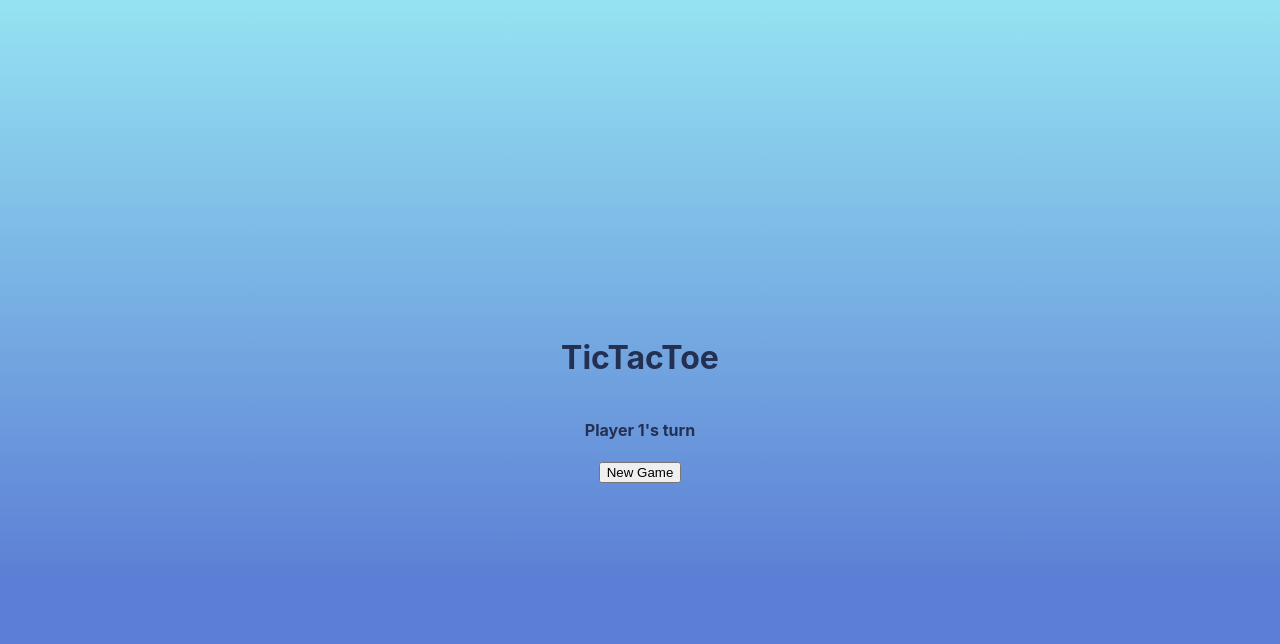
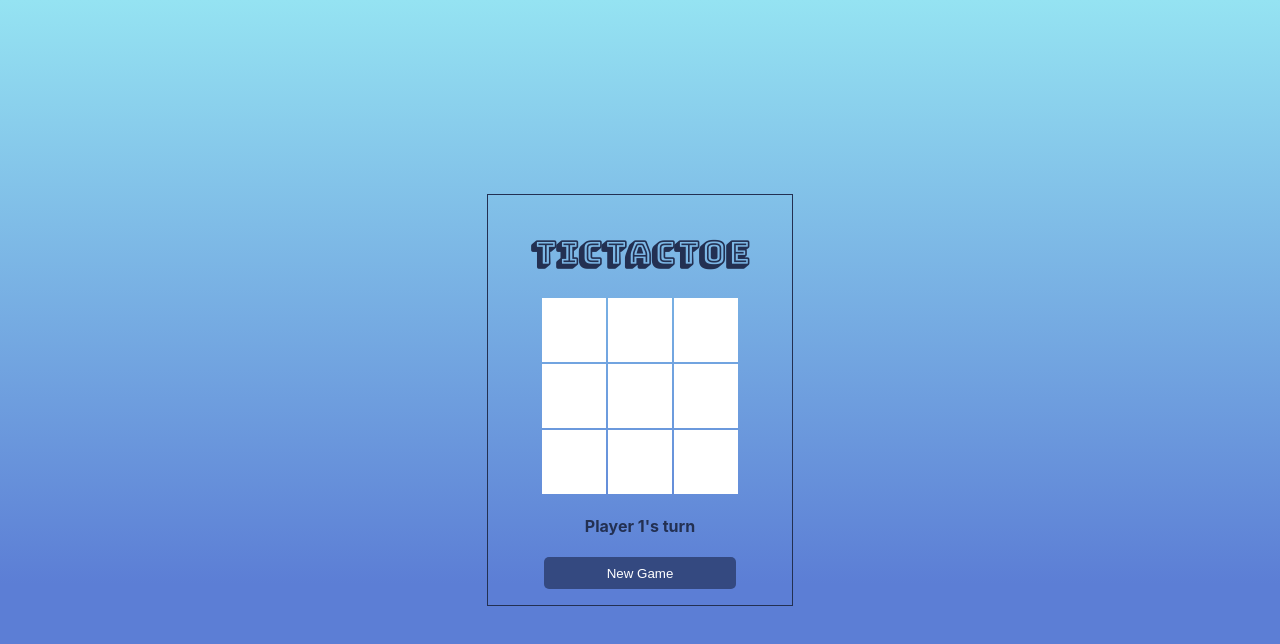
Before and after one commit to ed-halliwell/tictactoe-ts, a React (Create React App) app: page / in a window 1280 px wide. Shown: the top 644 px of the page. Built offline with nearby package versions, Linux system fonts and the light colour scheme.

Commit message:
Rendering correct, need to fix board generation

```diff
--- a/src/App.tsx
+++ b/src/App.tsx
@@ -1,4 +1,4 @@
-import Board from "./Board";
+import Board from "./components/Board";
 import "./styles/App.css";
 
 function App(): JSX.Element {
--- a/src/Board.tsx
+++ /dev/null
@@ -1,30 +0,0 @@
-import { useState } from "react";
-import BoardText from "./BoardText";
-
-function Board(): JSX.Element {
-  const [player1Turn, setPlayer1Turn] = useState<boolean>(true);
-  const [noughtsWin, setNoughtsWin] = useState<boolean>(false);
-  const [crossesWin, setCrossesWin] = useState<boolean>(false);
-
-  const handleResetBoard = () => {
-    console.log("Click to reset board");
-  };
-  return (
-    <div className="Board-container">
-      <h1 className="Board-header">TicTacToe</h1>
-      <div>
-        <table className="Board">{/* <tbody>{tblBoard}</tbody> */}</table>
-      </div>
-      <BoardText
-        player1Turn={player1Turn}
-        noughtsWin={noughtsWin}
-        crossesWin={crossesWin}
-      />
-      <button className="Board-reset" onClick={handleResetBoard}>
-        New Game
-      </button>
-    </div>
-  );
-}
-
-export default Board;
--- /dev/null
+++ b/src/components/Board.tsx
@@ -0,0 +1,89 @@
+import { useState } from "react";
+import BoardText from "./BoardText";
+import Square from "./Square";
+import { checkCrossesWin, checkNoughtsWin } from "../utils/winConditions";
+import "../styles/Board.css";
+
+export default function Board(): JSX.Element {
+  const [player1Turn, setPlayer1Turn] = useState<boolean>(true);
+  const [noughtsWin, setNoughtsWin] = useState<boolean>(false);
+  const [crossesWin, setCrossesWin] = useState<boolean>(false);
+  const [board, setBoard] = useState<any>([]);
+
+  const createBoard = () => {
+    const board = [];
+    for (let y = 0; y < 3; y++) {
+      const row = [];
+      for (let x = 0; x < 3; x++) {
+        row.push(1);
+      }
+      board.push(row);
+    }
+    return board;
+  };
+  createBoard();
+
+  const handleResetBoard = () => {
+    setPlayer1Turn(true);
+    setNoughtsWin(false);
+    setCrossesWin(false);
+    setBoard([]);
+  };
+
+  const takeTurn = (coord: string) => {
+    const [y, x]: number[] = coord.split("-").map(Number);
+
+    function updateSquare(y: number, x: number): void {
+      if (player1Turn) {
+        board[y][x] = 2;
+      } else {
+        board[y][x] = 3;
+      }
+    }
+    updateSquare(y, x);
+
+    setPlayer1Turn(!player1Turn);
+    setNoughtsWin(checkNoughtsWin(board));
+    setCrossesWin(checkCrossesWin(board));
+    setBoard(board);
+  };
+
+  const renderBoard = () => {
+    const tblBoard: any[] = [];
+    for (let y = 0; y < 3; y++) {
+      const row = [];
+      for (let x = 0; x < 3; x++) {
+        const coord = `${y}-${x}`;
+        row.push(
+          <Square
+            squareVal={1}
+            key={coord}
+            takeTurn={() => takeTurn(coord)}
+            disabled={1 !== 1}
+          />
+        );
+      }
+      tblBoard.push(<tr key={y}>{row}</tr>);
+    }
+    return tblBoard;
+  };
+
+  return (
+    <div className="Board-container">
+      <h1 className="Board-header">TicTacToe</h1>
+      <div>
+        <table className="Board">
+          <tbody>{renderBoard()}</tbody>
+        </table>
+      </div>
+      <BoardText
+        player1Turn={player1Turn}
+        noughtsWin={noughtsWin}
+        crossesWin={crossesWin}
+      />
+      <button className="Board-reset" onClick={handleResetBoard}>
+        New Game
+      </button>
+    </div>
+  );
+}
--- /dev/null
+++ b/src/components/Square.tsx
@@ -0,0 +1,23 @@
+import "../styles/Square.css";
+
+interface Props {
+  squareVal: number;
+  takeTurn: (coord: any) => void;
+  disabled: boolean;
+}
+
+export default function Square(props: Props): JSX.Element {
+  const squareState = ["", "far fa-circle", "fas fa-times"];
+  const classes = `${squareState[props.squareVal - 1]}`;
+  return (
+    <td>
+      <button
+        className="Square"
+        onClick={(evt) => props.takeTurn(evt)}
+        disabled={props.disabled}
+      >
+        <i className={classes} />
+      </button>
+    </td>
+  );
+}
--- /dev/null
+++ b/src/styles/Board.css
@@ -0,0 +1,43 @@
+@import url("https://fonts.googleapis.com/css2?family=Bungee+Shade&display=swap");
+.Board {
+  margin: 0 auto;
+  border-spacing: 0;
+  border-collapse: collapse;
+  padding: 0;
+  display: flex;
+  width: 15rem;
+}
+
+.Board-header {
+  font-family: "Bungee Shade", cursive;
+  width: 100%;
+}
+
+table {
+  justify-content: center;
+  align-items: center;
+}
+tbody,
+th,
+td {
+  border: none;
+}
+
+.Board-container {
+  border: 1px solid rgb(35, 48, 82);
+  padding: 1rem 2rem;
+}
+
+.Board-reset {
+  outline: none;
+  border: 0;
+  width: 80%;
+  height: 2rem;
+  background-color: rgb(52, 73, 128);
+  border-radius: 5px;
+  color: white;
+}
+
+.Board-turntext {
+  margin: 1rem;
+}
--- /dev/null
+++ b/src/styles/Square.css
@@ -0,0 +1,18 @@
+.Square {
+  height: 4rem;
+  width: 4rem;
+  font-size: 3rem;
+  line-height: 4rem;
+  background-color: white;
+  display: inline-block;
+  padding: 0;
+  display: flex;
+  justify-content: center;
+  align-items: center;
+  border: none;
+  color: rgb(52, 73, 128);
+}
+
+.fa-circle {
+  font-size: 2.5rem;
+}
--- /dev/null
+++ b/src/utils/winConditions.tsx
@@ -0,0 +1,33 @@
+export function checkNoughtsWin(board: any) {
+  if (
+    (board[0][0] === 2 && board[0][1] === 2 && board[0][2] === 2) ||
+    (board[1][0] === 2 && board[1][1] === 2 && board[1][2] === 2) ||
+    (board[2][0] === 2 && board[2][1] === 2 && board[2][2] === 2) ||
+    (board[0][0] === 2 && board[1][0] === 2 && board[2][0] === 2) ||
+    (board[0][1] === 2 && board[1][1] === 2 && board[2][1] === 2) ||
+    (board[0][2] === 2 && board[1][2] === 2 && board[2][2] === 2) ||
+    (board[0][0] === 2 && board[1][1] === 2 && board[2][2] === 2) ||
+    (board[0][2] === 2 && board[1][1] === 2 && board[2][0] === 2)
+  ) {
+    return true;
+  } else {
+    return false;
+  }
+}
+
+export function checkCrossesWin(board: any) {
+  if (
+    (board[0][0] === 3 && board[0][1] === 3 && board[0][2] === 3) ||
+    (board[1][0] === 3 && board[1][1] === 3 && board[1][2] === 3) ||
+    (board[2][0] === 3 && board[2][1] === 3 && board[2][2] === 3) ||
+    (board[0][0] === 3 && board[1][0] === 3 && board[2][0] === 3) ||
+    (board[0][1] === 3 && board[1][1] === 3 && board[2][1] === 3) ||
+    (board[0][2] === 3 && board[1][2] === 3 && board[2][2] === 3) ||
+    (board[0][0] === 3 && board[1][1] === 3 && board[2][2] === 3) ||
+    (board[0][2] === 3 && board[1][1] === 3 && board[2][0] === 3)
+  ) {
+    return true;
+  } else {
+    return false;
+  }
+}
```
Also changed, not shown: src/components/BoardText.tsx (renamed from src/BoardText.tsx).
